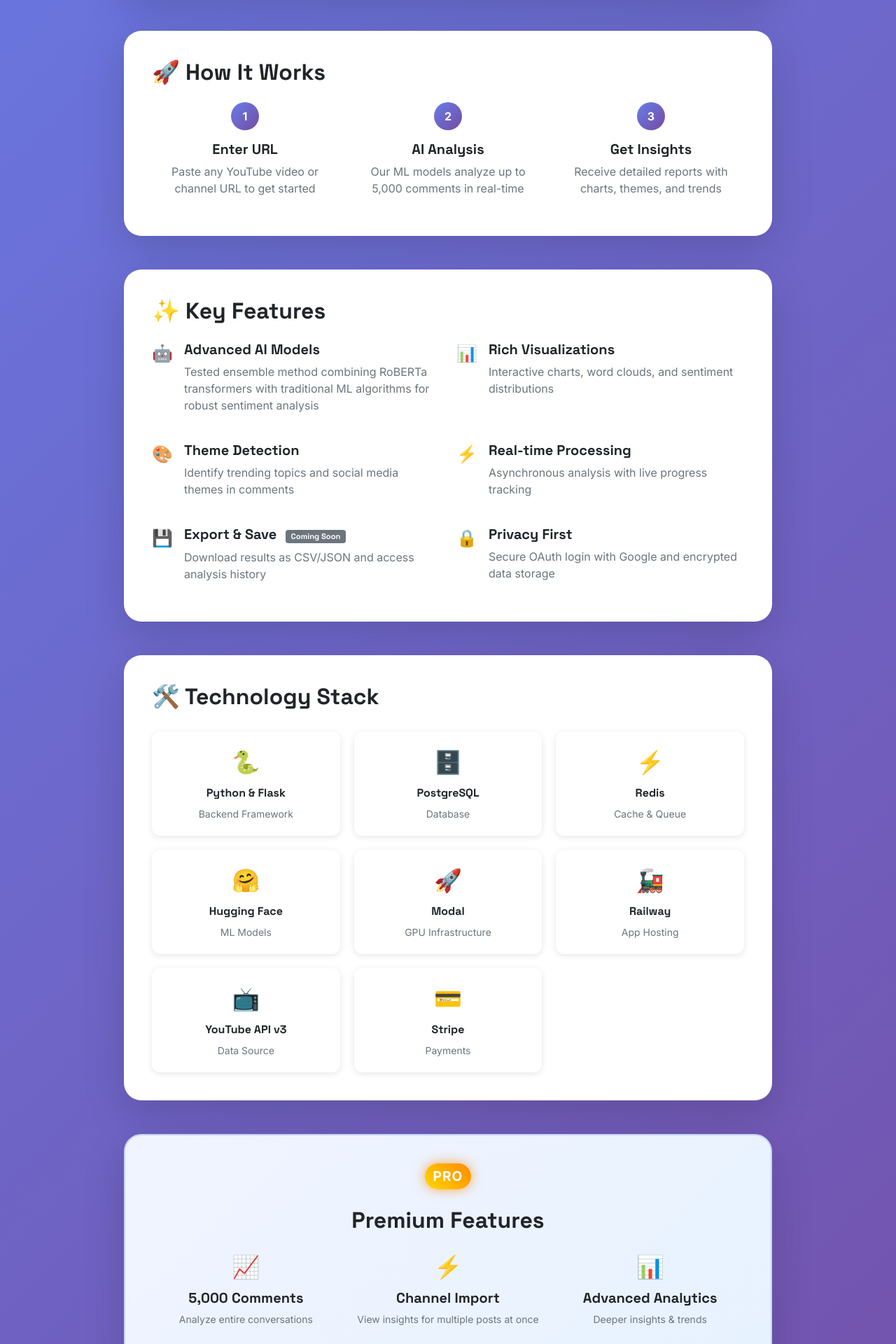
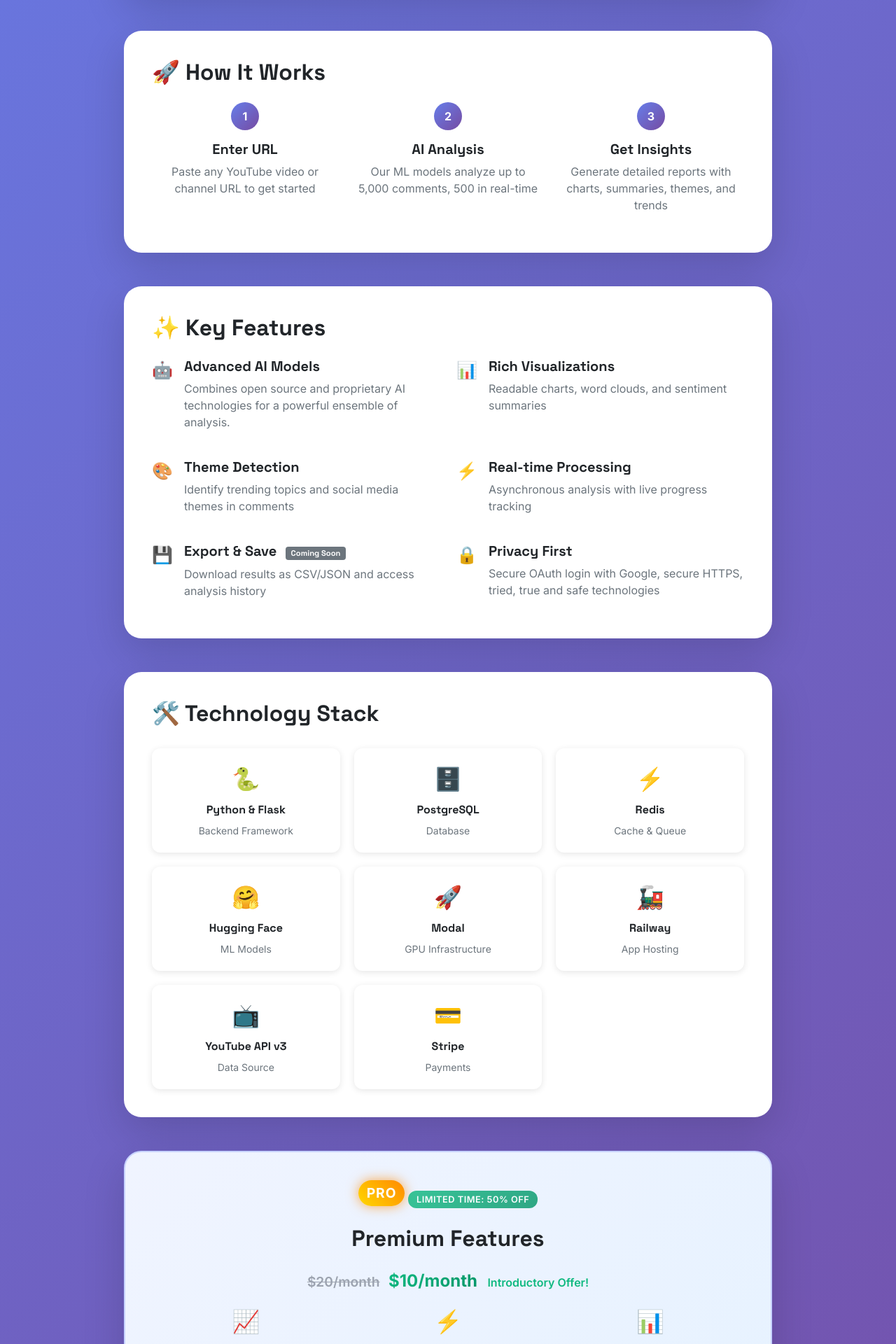
Before and after one commit to theresaanna/sentiment_analyzer, a Flask app: page /about in a window 1280 px wide. Shown: the part 920-2840 px from the top of the page at 70% size. Run offline with Flask 3, Linux system fonts and the light colour scheme.

Commit message:
copy fixes

```diff
--- a/app/config.py
+++ b/app/config.py
@@ -86,7 +86,7 @@ class Config:
 
     # Payments (Stripe only)
     STRIPE_SECRET_KEY = os.environ.get('STRIPE_SECRET_KEY')
-    STRIPE_PRICE_ID = os.environ.get('STRIPE_PRICE_ID')  # $20 monthly price id
+    STRIPE_PRICE_ID = os.environ.get('STRIPE_PRICE_ID')  # Monthly price id (introductory: $10, regular: $20)
     STRIPE_WEBHOOK_SECRET = os.environ.get('STRIPE_WEBHOOK_SECRET')
 
     # Email Configuration
--- a/app/templates/about.html
+++ b/app/templates/about.html
@@ -86,6 +86,41 @@
         font-size: 1rem;
         margin-top: 10px;
     }
+
+    .original-price {
+        text-decoration: line-through;
+        color: #9ca3af;
+        font-size: 1.2rem;
+        font-weight: 600;
+        margin-right: 8px;
+    }
+
+    .intro-offer {
+        display: inline-block;
+        background: linear-gradient(135deg, #10b981 0%, #059669 100%);
+        color: white;
+        padding: 3px 12px;
+        border-radius: 12px;
+        font-size: 0.8rem;
+        font-weight: 600;
+        text-transform: uppercase;
+        letter-spacing: 0.5px;
+        animation: pulse 2s infinite;
+    }
+
+    @keyframes pulse {
+        0%, 100% { opacity: 1; }
+        50% { opacity: 0.8; }
+    }
+
+    .price-highlight {
+        font-size: 1.5rem;
+        font-weight: 700;
+        background: linear-gradient(135deg, #10b981 0%, #059669 100%);
+        -webkit-background-clip: text;
+        -webkit-text-fill-color: transparent;
+        background-clip: text;
+    }
 </style>
 {% endblock %}
 
@@ -139,14 +174,14 @@
                         <div class="text-center">
                             <div class="step-number" style="display: inline-block; width: 40px; height: 40px; background: var(--primary-gradient); color: white; border-radius: 50%; line-height: 40px; font-weight: bold; margin-bottom: 15px;">2</div>
                             <h5>AI Analysis</h5>
-                            <p class="text-muted">Our ML models analyze up to 5,000 comments in real-time</p>
+                            <p class="text-muted">Our ML models analyze up to 5,000 comments, 500 in real-time</p>
                         </div>
                     </div>
                     <div class="col-md-4">
                         <div class="text-center">
                             <div class="step-number" style="display: inline-block; width: 40px; height: 40px; background: var(--primary-gradient); color: white; border-radius: 50%; line-height: 40px; font-weight: bold; margin-bottom: 15px;">3</div>
                             <h5>Get Insights</h5>
-                            <p class="text-muted">Receive detailed reports with charts, themes, and trends</p>
+                            <p class="text-muted">Generate detailed reports with charts, summaries, themes, and trends</p>
                         </div>
                     </div>
                 </div>
@@ -161,7 +196,7 @@
                             <span class="me-3" style="font-size: 1.5rem;">🤖</span>
                             <div>
                                 <h5>Advanced AI Models</h5>
-                                <p class="text-muted">Tested ensemble method combining RoBERTa transformers with traditional ML algorithms for robust sentiment analysis</p>
+                                <p class="text-muted">Combines open source and proprietary AI technologies for a powerful ensemble of analysis.</p>
                             </div>
                         </div>
                     </div>
@@ -170,7 +205,7 @@
                             <span class="me-3" style="font-size: 1.5rem;">📊</span>
                             <div>
                                 <h5>Rich Visualizations</h5>
-                                <p class="text-muted">Interactive charts, word clouds, and sentiment distributions</p>
+                                <p class="text-muted">Readable charts, word clouds, and sentiment summaries</p>
                             </div>
                         </div>
                     </div>
@@ -206,7 +241,7 @@
                             <span class="me-3" style="font-size: 1.5rem;">🔒</span>
                             <div>
                                 <h5>Privacy First</h5>
-                                <p class="text-muted">Secure OAuth login with Google and encrypted data storage</p>
+                                <p class="text-muted">Secure OAuth login with Google, secure HTTPS, tried, true and safe technologies</p>
                             </div>
                         </div>
                     </div>
@@ -264,8 +299,14 @@
             <div class="vibe-card mb-5" style="background: linear-gradient(135deg, #f0f4ff 0%, #e6f2ff 100%); border: 2px solid #c7d2fe;">
                 <div class="text-center mb-4">
                     <span class="pro-badge" style="font-size: 1.2rem;">PRO</span>
+                    <span class="intro-offer ml-2">LIMITED TIME: 50% OFF</span>
                 </div>
                 <h2 class="text-center mb-4">Premium Features</h2>
+                <div class="text-center mb-3">
+                    <span class="original-price">$20/month</span>
+                    <span class="price-highlight">$10/month</span>
+                    <span style="color: #10b981; font-weight: 600; margin-left: 10px;">Introductory Offer!</span>
+                </div>
                 <div class="row g-4">
                     <div class="col-md-4 text-center">
                         <span style="font-size: 2rem;">📈</span>
@@ -286,7 +327,7 @@
                 <div class="text-center mt-4">
                     <a href="{{ url_for('auth.subscribe') }}" class="vibe-button">
                         <span class="button-icon">⭐</span>
-                        <span class="button-text">Upgrade to Pro</span>
+                        <span class="button-text">Get Pro for $10/month</span>
                     </a>
                 </div>
             </div>
--- a/app/templates/auth/profile.html
+++ b/app/templates/auth/profile.html
@@ -30,7 +30,7 @@
             <span class="membership-badge free">Free Plan</span>
             <a href="{{ url_for('auth.subscribe') }}" class="vibe-button small ms-3">
               <span class="button-icon">⭐</span>
-              <span class="button-text">Upgrade to Pro</span>
+              <span class="button-text">Upgrade to Pro - 50% OFF!</span>
             </a>
           {% endif %}
         </p>
--- a/app/templates/base.html
+++ b/app/templates/base.html
@@ -54,8 +54,8 @@
                         </li>
                         {% if not current_user.is_subscribed %}
                         <li class="nav-item">
-                            <a class="nav-link nav-pro-cta" href="{{ url_for('auth.subscribe') }}">
-                                <span class="nav-pro-icon">⭐</span> Upgrade
+                            <a class="nav-link nav-pro-cta" href="{{ url_for('auth.subscribe') }}" style="position: relative;">
+                                <span class="nav-pro-icon">⭐</span> Upgrade - 50% OFF
                             </a>
                         </li>
                         {% endif %}
```
Also changed, not shown: app/templates/auth/subscribe.html (+31 -3 lines), app/templates/index.html (+9 -9 lines).
